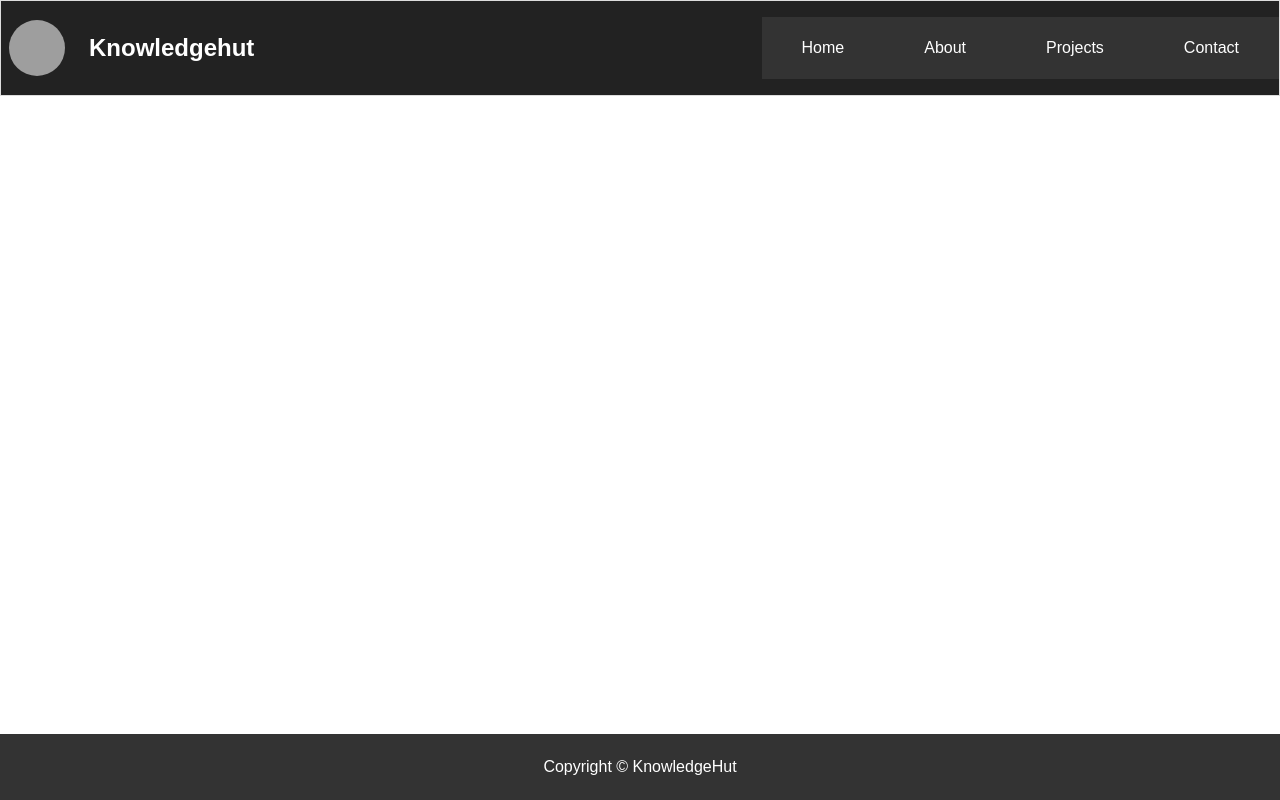
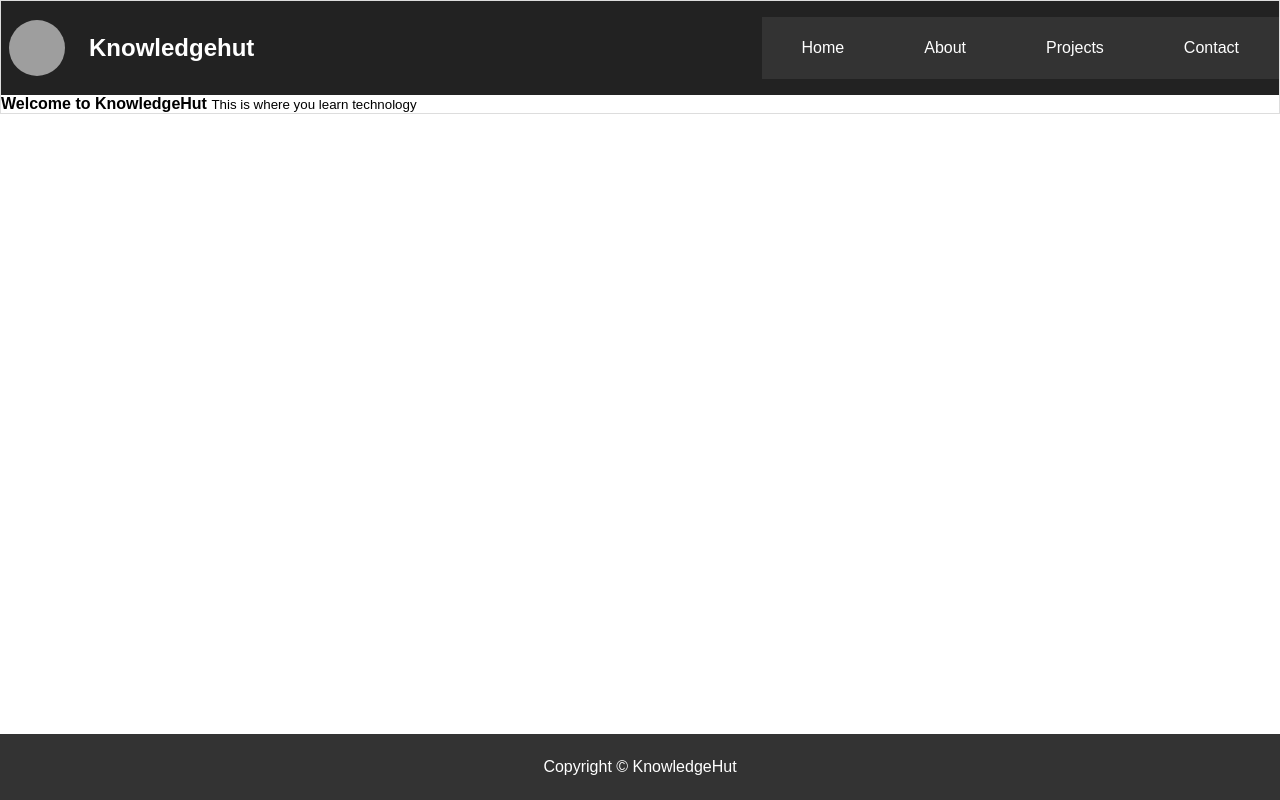
Before and after one commit to zeenat-abedin/image-gallery, a plain HTML site: page index.html in a window 1280 px wide. Drawn offline with Linux system fonts and the light colour scheme; grey boxes are pictures that could not be loaded.

Commit message:
add banner section to homepage with welcome message

```diff
--- a/index.html
+++ b/index.html
@@ -35,6 +35,15 @@
             </nav>
         </div>
 
+        <div class="banner">
+            <div class="heading">
+                <b>Welcome to KnowledgeHut</b>
+                <small>
+                    This is where you learn technology
+                </small>
+            </div>
+        </div>
+
         <div class="footer">
             Copyright &copy KnowledgeHut
         </div>
```
